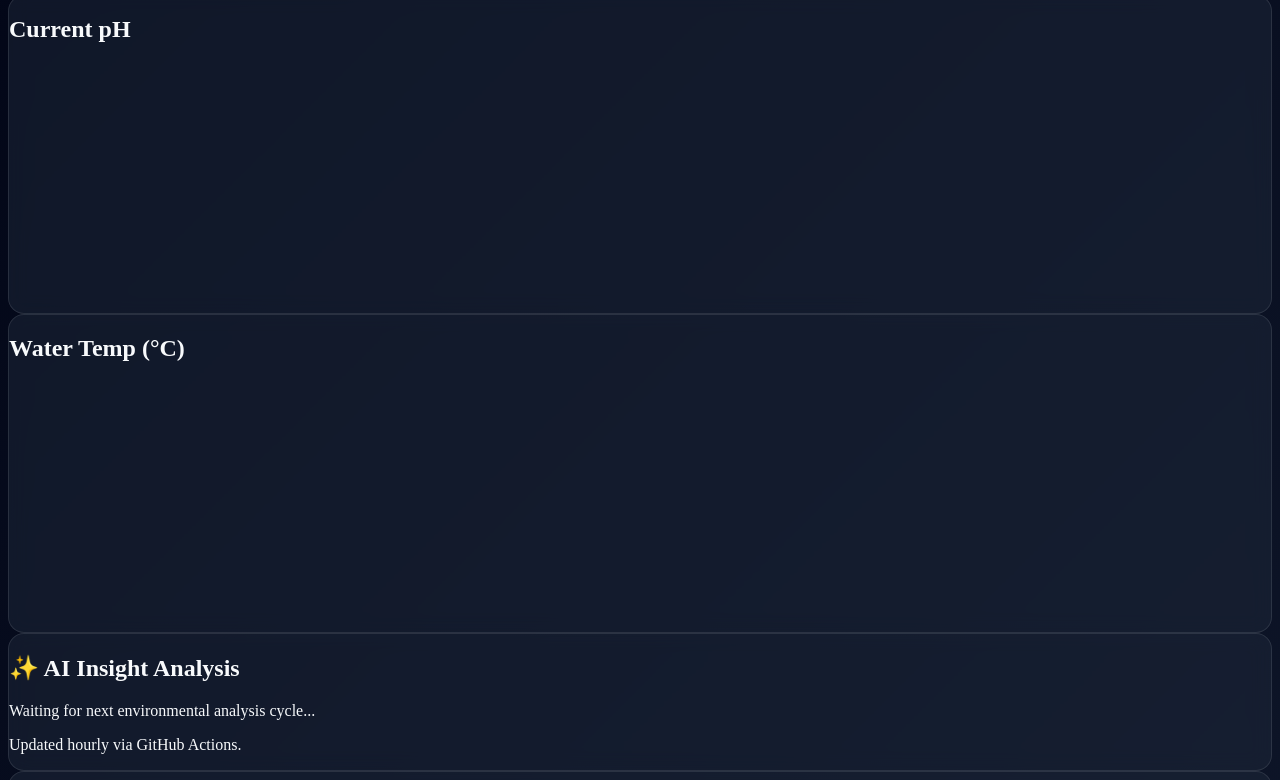
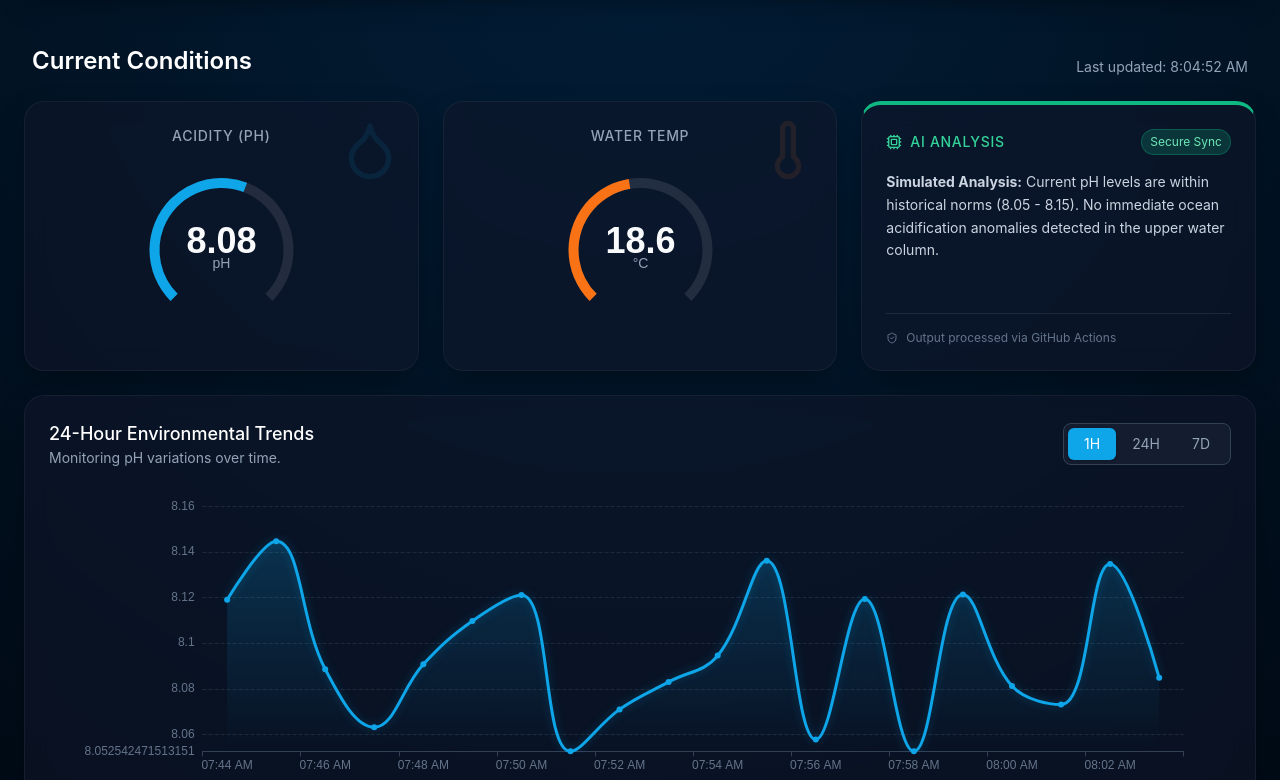
Before and after one commit to uparhar/ocean-buoy-dashboard, a plain HTML site: page index.html in a window 1280 px wide. Shown: the part 105-885 px from the top of the page. Drawn offline with nearby package versions, Linux system fonts and the light colour scheme.

Commit message:
Refactor index.html for improved dashboard layout
Updated the HTML structure and styles for the OceanData telemetry dashboard. Enhanced the layout and added new features for real-time data visualization.

```diff
--- a/index.html
+++ b/index.html
@@ -1,175 +1,287 @@
+<!DOCTYPE html>
+<html lang="en">
+<head>
+    <meta charset="UTF-8">
+    <meta name="viewport" content="width=device-width, initial-scale=1.0">
+    <title>OceanData | Live Buoy Telemetry</title>
+
+    <script src="https://cdn.tailwindcss.com"></script>
+    <script src="https://cdn.jsdelivr.net/npm/echarts@5.5.0/dist/echarts.min.js"></script>
+    <script src="https://unpkg.com/lucide@latest"></script>
+
+    <script>
+        // Customizing Tailwind theme for our deep ocean vibe
+        tailwind.config = {
+            theme: {
+                extend: {
+                    colors: {
+                        ocean: { 900: '#011222', 800: '#021e38', 500: '#0ea5e9' }
+                    }
+                }
+            }
+        }
     </script>
 
-<script src="[https://cdn.jsdelivr.net/npm/echarts@5.5.0/dist/echarts.min.js](https://cdn.jsdelivr.net/npm/echarts@5.5.0/dist/echarts.min.js)"></script>
+    <style>
+        /* Deep water radial gradient background */
+        body {
+            background: radial-gradient(circle at top, #021e38 0%, #010a14 100%);
+            color: #e2e8f0;
+            min-height: 100vh;
+            font-family: 'Inter', system-ui, sans-serif;
+        }
 
-<style>
-    /* A simple CSS trick to create a deep ocean background gradient */
-    body {
-        background: linear-gradient(135deg, #020617 0%, #0f172a 100%);
-        color: #f8fafc;
-        min-height: 100vh;
+        /* The separated, individual box styling */
+        .glass-card {
+            background: rgba(15, 23, 42, 0.6);
+            backdrop-filter: blur(12px);
+            -webkit-backdrop-filter: blur(12px);
+            border: 1px solid rgba(255, 255, 255, 0.05);
+            border-radius: 1.25rem;
+            box-shadow: 0 10px 30px -10px rgba(0,0,0,0.5);
+            transition: all 0.3s ease;
         }
-    /* Glass panel effect for our dashboard cards */
-    .glass-panel {
-        background: rgba(30, 41, 59, 0.5);
-        backdrop-filter: blur(10px);
-        border: 1px solid rgba(255, 255, 255, 0.1);
-        border-radius: 1rem;
+
+        /* Interactable hover effect for the boxes */
+        .glass-card:hover {
+            border-color: rgba(14, 165, 233, 0.3);
+            transform: translateY(-4px);
+            box-shadow: 0 20px 40px -10px rgba(14, 165, 233, 0.15);
+        }
+
+        /* Smooth pulsing animation for the "Live" indicator */
+        @keyframes pulse-ring {
+            0% { transform: scale(0.8); box-shadow: 0 0 0 0 rgba(16, 185, 129, 0.7); }
+            70% { transform: scale(1); box-shadow: 0 0 0 6px rgba(16, 185, 129, 0); }
+            100% { transform: scale(0.8); box-shadow: 0 0 0 0 rgba(16, 185, 129, 0); }
+        }
+        .live-indicator {
+            animation: pulse-ring 2s infinite;
         }
     </style>
 </head>
-<body class="p-4 md:p-8 font-sans">
+<body class="flex flex-col">
 
-<header class="mb-8">
-    <h1 class="text-4xl font-bold text-blue-400 tracking-tight">Project Deep Blue</h1>
-    <p class="text-slate-400 mt-2">Real-Time Ocean Acidification Buoy Telemetry</p>
-</header>
+    <nav class="glass-card m-4 md:m-6 p-4 flex justify-between items-center rounded-2xl sticky top-4 z-50">
+        <div class="flex items-center gap-3">
+            <i data-lucide="waves" class="text-ocean-500 w-8 h-8"></i>
+            <div>
+                <h1 class="text-xl font-bold tracking-wide text-white">OceanData</h1>
+                <p class="text-xs text-slate-400">Buoy Station Alpha - Pacific</p>
+            </div>
+        </div>
+
+        <div class="flex items-center gap-4">
+            <div class="hidden md:flex items-center gap-2 text-sm text-slate-300 bg-slate-800/50 px-3 py-1.5 rounded-full border border-slate-700">
+                <div class="w-2 h-2 rounded-full bg-emerald-500 live-indicator"></div>
+                Live Polling
+            </div>
+            <button onclick="manualRefresh()" id="refresh-btn" class="bg-ocean-500 hover:bg-ocean-400 text-white p-2 rounded-lg transition-colors flex items-center gap-2 text-sm font-medium">
+                <i data-lucide="refresh-cw" class="w-4 h-4" id="refresh-icon"></i>
+                <span class="hidden md:inline">Refresh Data</span>
+            </button>
+        </div>
+    </nav>
+
+    <main class="flex-1 p-4 md:p-6 max-w-7xl w-full mx-auto space-y-6">
+
+        <div class="flex justify-between items-end px-2">
+            <h2 class="text-2xl font-semibold text-white">Current Conditions</h2>
+            <p class="text-sm text-slate-400" id="last-updated">Last updated: --:--</p>
+        </div>
 
         <div class="grid grid-cols-1 md:grid-cols-3 gap-6">
 
-    <div class="glass-panel p-6 flex flex-col items-center justify-center">
-        <h2 class="text-xl font-semibold mb-4 text-slate-200">Current pH</h2>
-        <div id="ph-gauge" style="width: 100%; height: 250px;"></div>
+            <div class="glass-card p-6 flex flex-col items-center relative overflow-hidden group">
+                <div class="absolute top-0 right-0 p-4 opacity-10 group-hover:opacity-20 transition-opacity text-ocean-500">
+                    <i data-lucide="droplet" class="w-16 h-16"></i>
+                </div>
+                <h3 class="text-sm font-medium text-slate-400 mb-2 uppercase tracking-wider">Acidity (pH)</h3>
+                <div id="ph-gauge" class="w-full h-48"></div>
             </div>
 
-    <div class="glass-panel p-6 flex flex-col items-center justify-center">
-        <h2 class="text-xl font-semibold mb-4 text-slate-200">Water Temp (°C)</h2>
-        <div id="temp-gauge" style="width: 100%; height: 250px;"></div>
+            <div class="glass-card p-6 flex flex-col items-center relative overflow-hidden group">
+                <div class="absolute top-0 right-0 p-4 opacity-10 group-hover:opacity-20 transition-opacity text-orange-500">
+                    <i data-lucide="thermometer" class="w-16 h-16"></i>
+                </div>
+                <h3 class="text-sm font-medium text-slate-400 mb-2 uppercase tracking-wider">Water Temp</h3>
+                <div id="temp-gauge" class="w-full h-48"></div>
             </div>
 
-    <div class="glass-panel p-6 flex flex-col">
-        <h2 class="text-xl font-semibold mb-4 text-emerald-400 flex items-center">
-            ✨ AI Insight Analysis
-        </h2>
-        <div id="ai-text" class="text-slate-300 leading-relaxed text-sm">
-            Waiting for next environmental analysis cycle...
+            <div class="glass-card p-6 flex flex-col h-full border-t-4 border-t-emerald-500">
+                <div class="flex items-center justify-between mb-4">
+                    <h3 class="text-sm font-medium text-emerald-400 uppercase tracking-wider flex items-center gap-2">
+                        <i data-lucide="cpu" class="w-4 h-4"></i> AI Analysis
+                    </h3>
+                    <span class="text-xs bg-emerald-500/20 text-emerald-300 px-2 py-1 rounded-full border border-emerald-500/30">Secure Sync</span>
                 </div>
-        <p class="mt-auto pt-4 text-xs text-slate-500">Updated hourly via GitHub Actions.</p>
+                <p id="ai-text" class="text-slate-300 text-sm leading-relaxed flex-1">
+                    Connecting to secure data stream for environmental analysis...
+                </p>
+                <div class="mt-4 pt-4 border-t border-slate-700/50 flex items-center gap-2 text-xs text-slate-500">
+                    <i data-lucide="shield-check" class="w-3 h-3"></i> Output processed via GitHub Actions
                 </div>
-
-    <div class="glass-panel p-6 col-span-1 md:col-span-3">
-        <h2 class="text-xl font-semibold mb-4 text-slate-200">24-Hour Acidification Trend</h2>
-        <div id="trend-chart" style="width: 100%; height: 350px;"></div>
             </div>
         </div>
 
+        <div class="glass-card p-6 w-full">
+            <div class="flex flex-col md:flex-row md:items-center justify-between mb-6 gap-4">
+                <div>
+                    <h3 class="text-lg font-medium text-white">24-Hour Environmental Trends</h3>
+                    <p class="text-sm text-slate-400">Monitoring pH variations over time.</p>
+                </div>
+                <div class="flex bg-slate-800/50 rounded-lg p-1 border border-slate-700">
+                    <button class="px-4 py-1.5 text-sm rounded-md bg-ocean-500 text-white shadow">1H</button>
+                    <button class="px-4 py-1.5 text-sm rounded-md text-slate-400 hover:text-white transition-colors">24H</button>
+                    <button class="px-4 py-1.5 text-sm rounded-md text-slate-400 hover:text-white transition-colors">7D</button>
+                </div>
+            </div>
+            <div id="trend-chart" class="w-full h-72"></div>
+        </div>
+
+    </main>
+
     <script>
-    // --- 1. CONFIGURATION ---
-    // Replace this with your actual ThingSpeak Channel ID
+        // Initialize Lucide Icons
+        lucide.createIcons();
+
+        // --- Configuration ---
         const THINGSPEAK_CHANNEL_ID = 'YOUR_CHANNEL_ID';
+        const THINGSPEAK_URL = `https://api.thingspeak.com/channels/${THINGSPEAK_CHANNEL_ID}/feeds.json?results=20`;
 
-    // The URL to fetch the last 15 data points.
-    // Field 1 = pH, Field 2 = Temperature (adjust based on your buoy setup)
-    const THINGSPEAK_URL = `https://api.thingspeak.com/channels/${THINGSPEAK_CHANNEL_ID}/feeds.json?results=15`;
+        // --- Initialize ECharts ---
+        const phGauge = echarts.init(document.getElementById('ph-gauge'));
+        const tempGauge = echarts.init(document.getElementById('temp-gauge'));
+        const trendChart = echarts.init(document.getElementById('trend-chart'));
 
-    // --- 2. INITIALIZE ECHARTS ---
-    // Tell ECharts to draw inside the empty <div> tags we made above
-    const phGauge = echarts.init(document.getElementById('ph-gauge'), 'dark');
-    const tempGauge = echarts.init(document.getElementById('temp-gauge'), 'dark');
-    const trendChart = echarts.init(document.getElementById('trend-chart'), 'dark');
-
-    // Setup the visual styles for the gauges (Clean and modern)
-    const gaugeOption = (name, min, max, color) => ({
-        backgroundColor: 'transparent',
+        // Shared modern gauge styling
+        const getGaugeOption = (name, min, max, color) => ({
             series: [{
                 type: 'gauge',
                 min: min, max: max,
-            progress: { show: true, width: 12, itemStyle: { color: color } },
-            axisLine: { lineStyle: { width: 12 } },
+                axisLine: { lineStyle: { width: 10, color: [[1, 'rgba(255,255,255,0.1)']] } },
+                progress: { show: true, width: 10, itemStyle: { color: color } },
+                pointer: { show: false }, // Hide the old-school needle
                 axisTick: { show: false },
                 splitLine: { show: false },
-            pointer: { length: '60%', width: 5 },
-            detail: { valueAnimation: true, fontSize: 30, color: 'inherit' },
+                axisLabel: { show: false },
+                title: { offsetCenter: [0, '20%'], textStyle: { color: '#94a3b8', fontSize: 14 } },
+                detail: {
+                    valueAnimation: true,
+                    offsetCenter: [0, '-10%'],
+                    textStyle: { fontSize: 36, fontWeight: 'bold', color: '#f8fafc' },
+                    formatter: '{value}'
+                },
                 data: [{ value: 0, name: name }]
             }]
         });
 
-    // Setup the visual style for the Line Chart
+        // Modern Line Chart Styling
         const lineOption = {
-        backgroundColor: 'transparent',
-        tooltip: { trigger: 'axis' },
-        xAxis: { type: 'category', data: [], axisLabel: { color: '#94a3b8' } },
-        yAxis: { type: 'value', min: 6.5, max: 8.5, splitLine: { lineStyle: { color: '#334155' } } },
+            tooltip: {
+                trigger: 'axis',
+                backgroundColor: 'rgba(15, 23, 42, 0.9)',
+                borderColor: '#334155',
+                textStyle: { color: '#f8fafc' }
+            },
+            grid: { left: '3%', right: '4%', bottom: '3%', top: '5%', containLabel: true },
+            xAxis: {
+                type: 'category',
+                data: [],
+                axisLabel: { color: '#64748b' },
+                axisLine: { lineStyle: { color: '#334155' } }
+            },
+            yAxis: {
+                type: 'value',
+                min: 'dataMin', // Dynamically scale to the data
+                splitLine: { lineStyle: { color: '#1e293b', type: 'dashed' } },
+                axisLabel: { color: '#64748b' }
+            },
             series: [{
-            data: [], type: 'line', smooth: true,
-            lineStyle: { color: '#3b82f6', width: 4 },
+                data: [],
+                type: 'line',
+                smooth: 0.4,
+                symbol: 'circle',
+                symbolSize: 6,
+                itemStyle: { color: '#0ea5e9' },
+                lineStyle: { width: 3, shadowColor: 'rgba(14,165,233,0.3)', shadowBlur: 10 },
                 areaStyle: {
                     color: new echarts.graphic.LinearGradient(0, 0, 0, 1, [
-                    { offset: 0, color: 'rgba(59, 130, 246, 0.5)' },
-                    { offset: 1, color: 'rgba(59, 130, 246, 0)' }
+                        { offset: 0, color: 'rgba(14, 165, 233, 0.3)' },
+                        { offset: 1, color: 'rgba(14, 165, 233, 0)' }
                     ])
                 }
             }]
         };
 
-    // Apply initial empty styles
-    phGauge.setOption(gaugeOption('pH', 6.0, 9.0, '#3b82f6'));
-    tempGauge.setOption(gaugeOption('°C', 0, 40, '#f59e0b'));
+        phGauge.setOption(getGaugeOption('pH', 0, 14, '#0ea5e9'));
+        tempGauge.setOption(getGaugeOption('°C', 0, 40, '#f97316'));
         trendChart.setOption(lineOption);
 
-    // --- 3. THE FETCH API LOGIC (REAL-TIME UPDATES) ---
+        // --- Fetch Logic & Interactables ---
         async function fetchBuoyData() {
             try {
-            // The browser reaches out to ThingSpeak
+                // If you don't have a ThingSpeak ID yet, we use mock data so you can see how it looks
+                if(THINGSPEAK_CHANNEL_ID === 'YOUR_CHANNEL_ID') {
+                    simulateData();
+                    return;
+                }
+
                 const response = await fetch(THINGSPEAK_URL);
                 const data = await response.json();
 
-            // Extract the most recent reading for the gauges
                 const latestFeed = data.feeds[data.feeds.length - 1];
-            const latestPH = parseFloat(latestFeed.field1);
-            const latestTemp = parseFloat(latestFeed.field2);
-
-            // Update Gauges seamlessly (ECharts animates this automatically)
-            phGauge.setOption({ series: [{ data: [{ value: latestPH, name: 'pH' }] }] });
-            tempGauge.setOption({ series: [{ data: [{ value: latestTemp, name: '°C' }] }] });
-
-            // Prepare data arrays for the line chart
-            const times = data.feeds.map(feed => {
-                const date = new Date(feed.created_at);
-                return `${date.getHours()}:${date.getMinutes().toString().padStart(2, '0')}`;
-            });
-            const phValues = data.feeds.map(feed => parseFloat(field1));
-
-            // Update Line Chart seamlessly
-            trendChart.setOption({
-                xAxis: { data: times },
-                series: [{ data: phValues }]
-            });
+                updateDashboards(latestFeed.field1, latestFeed.field2, data.feeds);
 
             } catch (error) {
-            console.error("Error fetching ThingSpeak data:", error);
+                console.error("Error fetching data:", error);
             }
         }
 
-    // --- 4. FETCH AI DATA (STATIC SECURE METHOD) ---
-    // This fetches the JSON file generated secretly by your GitHub Actions
-    async function fetchAIInsights() {
-        try {
-            // In a real scenario, this fetches a file from your own repo
-            // const response = await fetch('ai_summary.json');
-            // const aiData = await response.json();
-            // document.getElementById('ai-text').innerText = aiData.summary;
+        function updateDashboards(ph, temp, feedArray) {
+            phGauge.setOption({ series: [{ data: [{ value: parseFloat(ph).toFixed(2), name: 'pH' }] }] });
+            tempGauge.setOption({ series: [{ data: [{ value: parseFloat(temp).toFixed(1), name: '°C' }] }] });
 
-            // Placeholder text for now:
-            document.getElementById('ai-text').innerText =
-                "Based on the last 24 hours, pH levels remain stable at 8.1. No immediate indicators of acute acidification events detected in this sector. Temperature correlations are nominal.";
-        } catch (error) {
-            console.error("No AI data found yet.");
-        }
+            const times = feedArray.map(f => new Date(f.created_at || Date.now()).toLocaleTimeString([], {hour: '2-digit', minute:'2-digit'}));
+            const phValues = feedArray.map(f => parseFloat(f.field1 || f.ph));
+
+            trendChart.setOption({ xAxis: { data: times }, series: [{ data: phValues }] });
+
+            document.getElementById('last-updated').innerText = `Last updated: ${new Date().toLocaleTimeString()}`;
         }
 
-    // --- 5. START THE LOOP ---
-    fetchBuoyData(); // Run once immediately
-    fetchAIInsights(); // Fetch the latest AI report
+        // --- Interactive Manual Refresh ---
+        function manualRefresh() {
+            const icon = document.getElementById('refresh-icon');
+            icon.classList.add('animate-spin'); // Make button spin visually
 
-    // Short Polling: Run fetchBuoyData every 15 seconds (15000 milliseconds)
-    setInterval(fetchBuoyData, 15000);
+            fetchBuoyData().then(() => {
+                setTimeout(() => icon.classList.remove('animate-spin'), 500); // Stop spin after fetch
+            });
+        }
 
-    // Make charts resize if the user rotates their phone or shrinks the window
+        // --- Mock Data Generator (so you can see it working right away) ---
+        function simulateData() {
+            const mockFeeds = [];
+            let basePh = 8.1;
+            for(let i=0; i<20; i++) {
+                mockFeeds.push({
+                    created_at: new Date(Date.now() - (20-i)*60000),
+                    field1: (basePh + (Math.random() * 0.1 - 0.05)).toString(), // Wiggle pH
+                    field2: (18.5 + (Math.random() * 0.5)).toString() // Wiggle Temp
+                });
+            }
+            updateDashboards(mockFeeds[19].field1, mockFeeds[19].field2, mockFeeds);
+            document.getElementById('ai-text').innerHTML = "<strong>Simulated Analysis:</strong> Current pH levels are within historical norms (8.05 - 8.15). No immediate ocean acidification anomalies detected in the upper water column.";
+        }
+
+        // Start the engine
+        fetchBuoyData();
+        setInterval(fetchBuoyData, 15000); // Poll every 15s
+
+        // Keep charts responsive on window resize
         window.addEventListener('resize', () => {
-        phGauge.resize();
-        tempGauge.resize();
-        trendChart.resize();
+            phGauge.resize(); tempGauge.resize(); trendChart.resize();
         });
     </script>
 </body>
```
Lines whose indentation alone changed are shown as unchanged.
